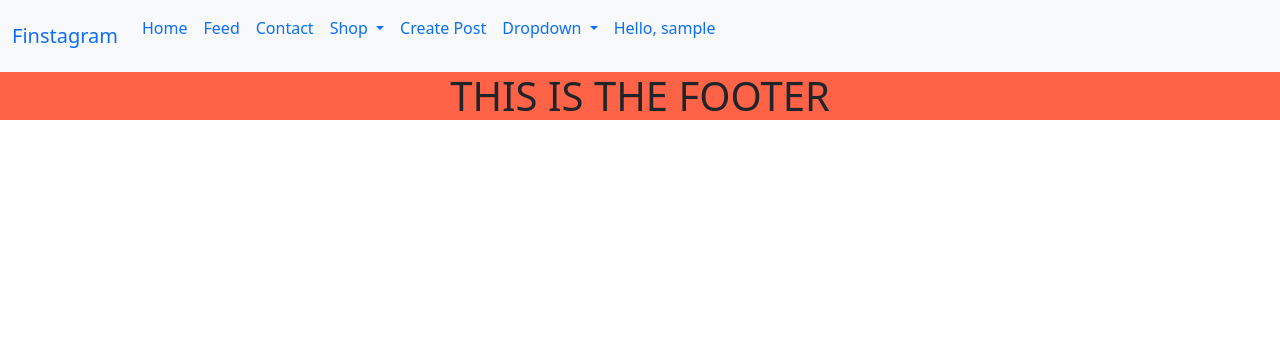
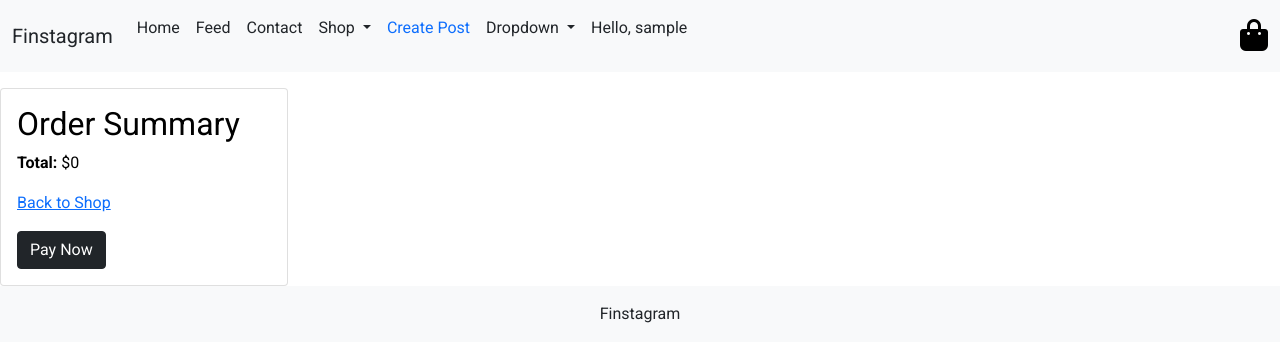
Before and after one commit to SydneyDoemel/week6_project, a Flask app: page /cart in a window 1280 px wide. Shown: the top 362 px of the page. Run offline with Flask 2, Linux system fonts and the light colour scheme; the visitor is signed in with stand-in values (Sample User, id 1); data comes from the database, SQL or seed files in the repository; data that the repository does not hold is empty; parts of the project's set-up code (start-up, migrations or seed data) failed here and were passed over; some libraries are stand-ins or nearby versions.

Commit message:
cart styling

```diff
--- a/app/shop/routes.py
+++ b/app/shop/routes.py
@@ -16,17 +16,17 @@ from app.models import db
 @shop.route('/shop')
 def shopPage():
     x = IgShop.query.all()
+
     return render_template('shop.html', x=x)
 
 
 
 
 @shop.route('/add/<string:title>')
+@login_required
 def addToCart(title):
     item = IgShop.query.filter_by(title=title).first()
-    current_user.cart.append(item)
-    db.session.commit()
-
+    current_user.to_cart(item)
     flash('Succesfully added to cart.', 'success')
     return redirect(url_for('shop.shopPage'))
 
@@ -34,17 +34,21 @@ def addToCart(title):
 def cartPage():
     user = User.query.get(current_user.id)
     items=user.cart.all()
+    grand_total = 0
+    for each in items:
+        grand_total += int(each.price)
     # SELECT * FROM "user_shop" WHERE user_id =  1;
     print(items)
-    return render_template('cart.html', items = items)
+    return render_template('cart.html', items = items, grand_total = grand_total)
 
-@shop.route('/remove/<int:id>')
-def removeFromCart(id):
 
-    item = IgShop.query.filter_by(id=id).all()
-    print(item)
-    for each in item:
-        current_user.cart.remove(each)
-        db.session.commit()
-    flash('Succesfully removed to cart.', 'danger')
+
+
+@shop.route('/del/<string:title>')
+@login_required
+def removeFromCart(title):
+    item = IgShop.query.filter_by(title=title).first()
+    print(item.id)
+    current_user.del_cart(item)
+    flash('Succesfully removed from cart.', 'danger')
     return redirect(url_for('shop.shopPage'))
--- a/app/shop/shoptemplates/cart.html
+++ b/app/shop/shoptemplates/cart.html
@@ -10,28 +10,44 @@
 
 
 
-<div id="accordion">
-    {% for each in items %}
-  <div class="card">
-    <div class="card-header" id="headingOne">
-      <h5 class="mb-0">
-        <button class="btn " data-toggle="collapse" data-target="#collapseOne" aria-expanded="true" aria-controls="collapseOne">
-          {{ each.title }}
-        </button>
-      </h5>
-    </div>
-
-    <div id="collapseOne" class="collapse show" aria-labelledby="headingOne" data-parent="#accordion">
-      <div class="card-body d-flex-inline">
-        <h6>{{ each.title }}</h6>
-        <img src="{{each.img_url}}"  style="height: 100px;" alt="">
-        <p>{{ each.description }}</p>
-        <p><b>{{ each.price }}</b></p>
-        <a class="btn btn-danger" href="{{ url_for('shop.removeFromCart', id = each.id ) }}">Delete</a>
+{% for each in items %}
+<div class="accordion" id="accordionExample">
+  <div class="accordion-item">
+    <h2 class="accordion-header" id="headingOne">
+      <button class="accordion-button" type="button" data-bs-toggle="collapse" data-bs-target="#collapseOne" aria-expanded="true" aria-controls="collapseOne">
+        {{ each.title }}
+      </button>
+    </h2>
+    <div id="collapseOne" class="accordion-collapse collapse show" aria-labelledby="headingOne" data-bs-parent="#accordionExample">
+      <div class="accordion-body">
+        <div class="d-flex justify-content-between align-items-center">
+          <img src="{{each.img_url}}"  style="height: 100px;" alt="">
+          <h6>{{ each.title }}</h6>
+          <p><b>${{ each.price }}</b></p>
+          <p>Qty: </p>
+          <a class="btn btn-danger" href="{{ url_for('shop.removeFromCart', title = each.title ) }}">Delete</a>
+        </div>
       </div>
     </div>
   </div>
-  {% endfor %}
+    </div>
+  </div>
+</div>
+{% endfor %}
+
+<div class="card mt-3" style="width: 18rem;">
+  <div class="card-body">
+    <h2 class="card-title">Order Summary</h2>
+    <p class="card-text"><b>Total: </b>${{ grand_total }} </p>
+    <a href="/shop" class="card-link">Back to Shop</a><br>
+    <a href="#" class="btn btn-dark mt-3">Pay Now</a>
+  </div>
 </div>
 
+
+
+
+
+<script src="https://cdnjs.cloudflare.com/ajax/libs/popper.js/2.9.2/umd/popper.min.js"></script>
+<script src="https://cdnjs.cloudflare.com/ajax/libs/twitter-bootstrap/5.1.0/js/bootstrap.min.js"></script>
 {% endblock %}
--- a/app/static/css/main.css
+++ b/app/static/css/main.css
@@ -1,3 +1,9 @@
+body {
+    font-family: 'Roboto', sans-serif;
+    color: black;
+
+}
 footer {
     text-align: center;
+    margin-bottom: 0;
 }
--- a/app/static/css/nav.css
+++ b/app/static/css/nav.css
@@ -0,0 +1,4 @@
+body {
+    font-family: 'Roboto', sans-serif;
+    color: black;
+}
--- a/app/templates/base.html
+++ b/app/templates/base.html
@@ -8,6 +8,9 @@
     <link rel="stylesheet" href="https://cdnjs.cloudflare.com/ajax/libs/twitter-bootstrap/5.1.0/css/bootstrap.min.css">
     <link rel="stylesheet" href="https://cdnjs.cloudflare.com/ajax/libs/font-awesome/5.15.4/css/all.min.css">
     <link rel="stylesheet" href="{{ url_for('static', filename='css/main.css') }}">
+    <link rel="preconnect" href="https://fonts.googleapis.com">
+<link rel="preconnect" href="https://fonts.gstatic.com" crossorigin>
+<link href="https://fonts.googleapis.com/css2?family=Roboto:wght@300;400;700&display=swap" rel="stylesheet">
     {{ moment.include_moment() }}
     <title>Title</title>
     {% block head %}
@@ -32,14 +35,15 @@
 
     {% endblock %}
 
-    <footer>
-        <h1 style="background-color: tomato;">THIS IS THE FOOTER</h1>
+    <div class="text-center p-3 bg-light">
+        <a class="text-dark" href="#" style="text-decoration: none;">Finstagram</a>
+      </div>
     </footer>
 
 
-
-
+{% block js %}
 <script src="https://cdnjs.cloudflare.com/ajax/libs/popper.js/2.9.2/umd/popper.min.js"></script>
 <script src="https://cdnjs.cloudflare.com/ajax/libs/twitter-bootstrap/5.1.0/js/bootstrap.min.js"></script>
+{% endblock %}
 </body>
 </html>
--- a/app/templates/navbar.html
+++ b/app/templates/navbar.html
@@ -1,6 +1,6 @@
 <nav class="navbar navbar-expand-lg bg-light">
     <div class="container-fluid">
-      <a class="navbar-brand" href="#">Finstagram</a>
+      <a class="navbar-brand text-dark" href="#">Finstagram</a>
       <!-- <img src="{{ url_for('static', filename='bike_shop.webp') }}" alt="Logo"> -->
       <button class="navbar-toggler" type="button" data-bs-toggle="collapse" data-bs-target="#navbarSupportedContent" aria-controls="navbarSupportedContent" aria-expanded="false" aria-label="Toggle navigation">
         <span class="navbar-toggler-icon"></span>
@@ -8,50 +8,56 @@
       <div class="collapse navbar-collapse" id="navbarSupportedContent">
         <ul class="navbar-nav me-auto mb-2 mb-lg-0">
           <li class="nav-item">
-            <a class="nav-link active" aria-current="page" href="/">Home</a>
+            <a class="nav-link active text-dark" aria-current="page" href="/">Home</a>
           </li>
           <li class="nav-item">
-            <a class="nav-link active" aria-current="page" href="{{ url_for('ig.getAllPosts') }}">Feed</a>
+            <a class="nav-link active text-dark" aria-current="page" href="{{ url_for('ig.getAllPosts') }}">Feed</a>
           </li>
           <li class="nav-item">
-            <a class="nav-link" href="/contact">Contact</a>
+            <a class="nav-link text-dark" href="/contact">Contact</a>
           </li>
 
           <li class="nav-item dropdown">
-            <a class="nav-link dropdown-toggle" href="#" role="button" data-bs-toggle="dropdown" aria-expanded="false">
+            <a class="nav-link dropdown-toggle text-dark" href="#" role="button" data-bs-toggle="dropdown" aria-expanded="false">
               Shop
             </a>
             <ul class="dropdown-menu">
-                <li><a class="dropdown-item" href="/shop">Shop</a></li>
-                <li><a class="dropdown-item" href="/cart">Cart</a></li>
+                <li><a class="dropdown-item text-dark" href="/shop">Shop</a></li>
+                <li><a class="dropdown-item text-dark" href="/cart">Cart</a></li>
             </ul>
 
           {% if current_user.is_authenticated %}
-            <li class="nav-item"><a class="nav-link" href="/posts/create">Create Post</a></li>
+            <li class="nav-item text-dark"><a class="nav-link" href="/posts/create">Create Post</a></li>
           {% else %}
 
           {% endif %}
           <li class="nav-item dropdown">
-            <a class="nav-link dropdown-toggle" href="#" role="button" data-bs-toggle="dropdown" aria-expanded="false">
+            <a class="nav-link dropdown-toggle text-dark" href="#" role="button" data-bs-toggle="dropdown" aria-expanded="false">
               Dropdown
             </a>
             <ul class="dropdown-menu">
               {% if current_user.is_authenticated %}
-                <li><a class="dropdown-item" href="/logout">Log Out</a></li>
+                <li><a class="dropdown-item text-dark" href="/logout">Log Out</a></li>
               {% else %}
-                <li><a class="dropdown-item" href="/login">Log In</a></li>
-                <li><a class="dropdown-item" href="/signup">Sign Up</a></li>
+                <li><a class="dropdown-item text-dark" href="/login">Log In</a></li>
+                <li><a class="dropdown-item text-dark" href="/signup">Sign Up</a></li>
               {% endif %}
             </ul>
           </li>
           <li class="nav-item">
             {% if current_user.is_authenticated %}
-            <p class="nav-link active" >Hello, {{ current_user.username }}</p>
+            <p class="nav-link active text-dark" >Hello, {{ current_user.username }}</p>
             {% else %}
-            <p class="nav-link active" >Hello, Guest</p>
+            <p class="nav-link active text-dark" >Hello, Guest</p>
             {% endif %}
           </li>
         </ul>
+        {% if current_user.is_authenticated %}
+        <a href="/cart" class="nav-item mr-2"><i class="fa-solid fa-bag-shopping fa-2x" style="color:black;"></i></a>
+        {% endif %}
       </div>
     </div>
   </nav>
+
+
+  <script src="https://kit.fontawesome.com/57d3ebd9af.js" crossorigin="anonymous"></script>
```
Also changed, not shown: app/models.py (+10 -4 lines), app/shop/shoptemplates/shop.html (+27 -8 lines), app/static/css/shop.css (+27 -0 lines), app/static/css/cart.css (added).
